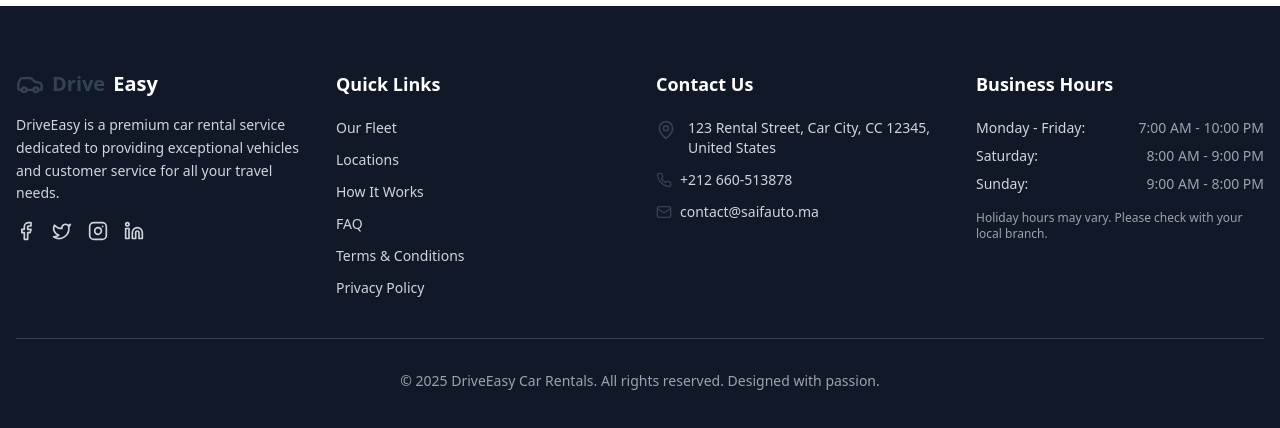
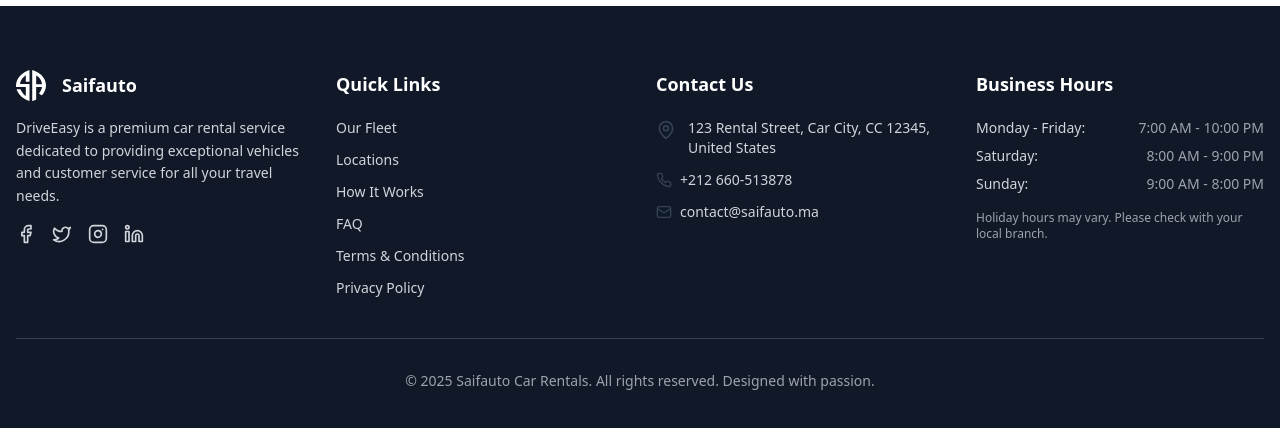
Before and after one commit to anwarbahou/saifautoBeta, a Next.js app: page /fleet in a window 1280 px wide. Shown: the part 766-1194 px from the top of the page. Built offline with nearby package versions, Linux system fonts and the light colour scheme; no server answers; the database is empty.

Commit message:
footer logo fix

```diff
--- a/components/landing/NewFooter.tsx
+++ b/components/landing/NewFooter.tsx
@@ -1,4 +1,7 @@
+"use client";
+
 import Link from "next/link"
+import Image from "next/image"
 import { Facebook, Instagram, Linkedin, Mail, MapPin, Phone, Twitter, Car } from "lucide-react"
 
 export default function NewFooter() {
@@ -8,8 +11,14 @@ export default function NewFooter() {
         <div className="grid gap-8 md:grid-cols-2 lg:grid-cols-4 mb-10">
           <div>
             <Link href="/" className="flex items-center gap-2 font-bold text-xl text-white mb-4">
-              <Car className="h-7 w-7 text-primary" />
-              <span className="text-primary">Drive</span>Easy
+              <Image
+                src="/SVG/Asset 1.svg"
+                alt="Saifauto Logo"
+                width={30}
+                height={30}
+                className="h-auto footer-logo"
+              />
+              <span className="text-lg font-semibold ml-2">Saifauto</span>
             </Link>
             <p className="mb-4 text-sm leading-relaxed">
               DriveEasy is a premium car rental service dedicated to providing exceptional vehicles and customer service
@@ -107,9 +116,14 @@ export default function NewFooter() {
           </div>
         </div>
         <div className="border-t border-gray-700 mt-10 pt-8 text-sm text-center text-gray-400">
-          <p>&copy; {new Date().getFullYear()} DriveEasy Car Rentals. All rights reserved. Designed with passion.</p>
+          <p>&copy; {new Date().getFullYear()} Saifauto Car Rentals. All rights reserved. Designed with passion.</p>
         </div>
       </div>
+      <style jsx global>{`
+        .footer-logo {
+          filter: brightness(0) invert(1);
+        }
+      `}</style>
     </footer>
   )
 }
```
